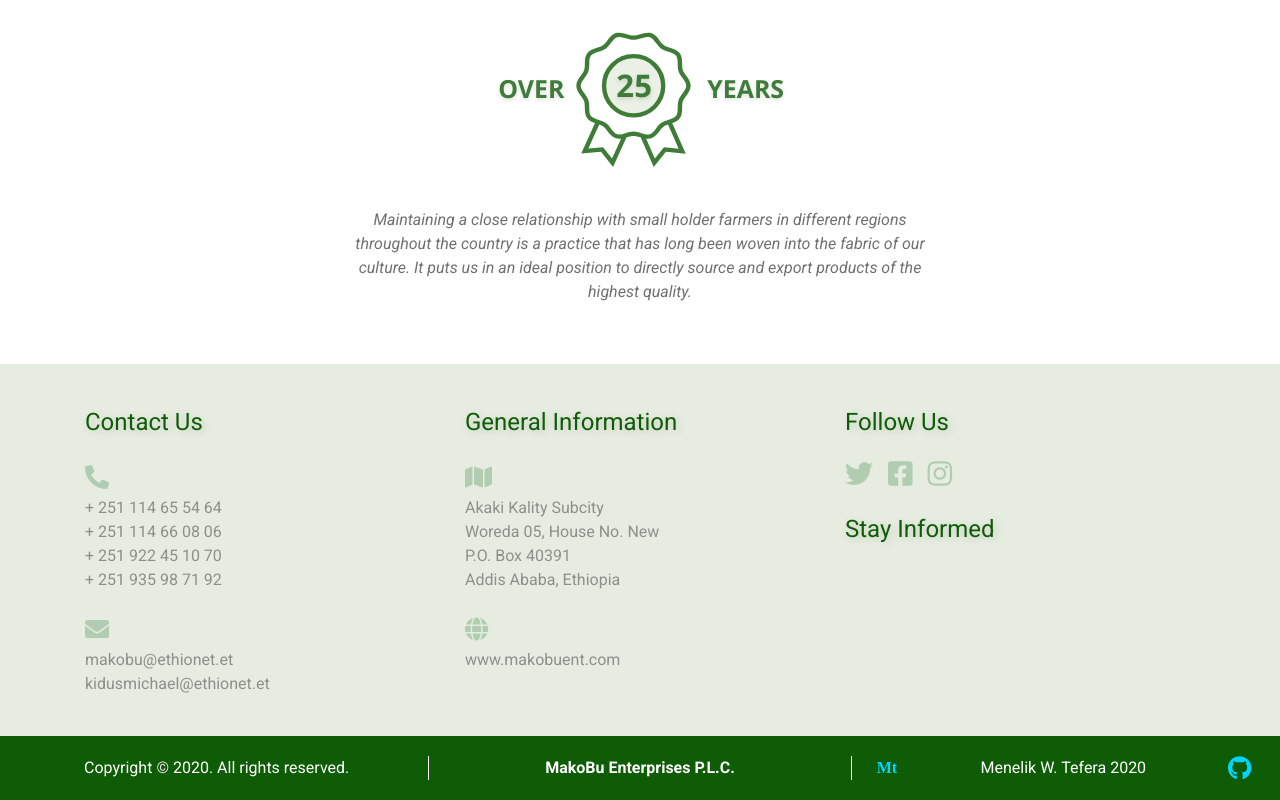
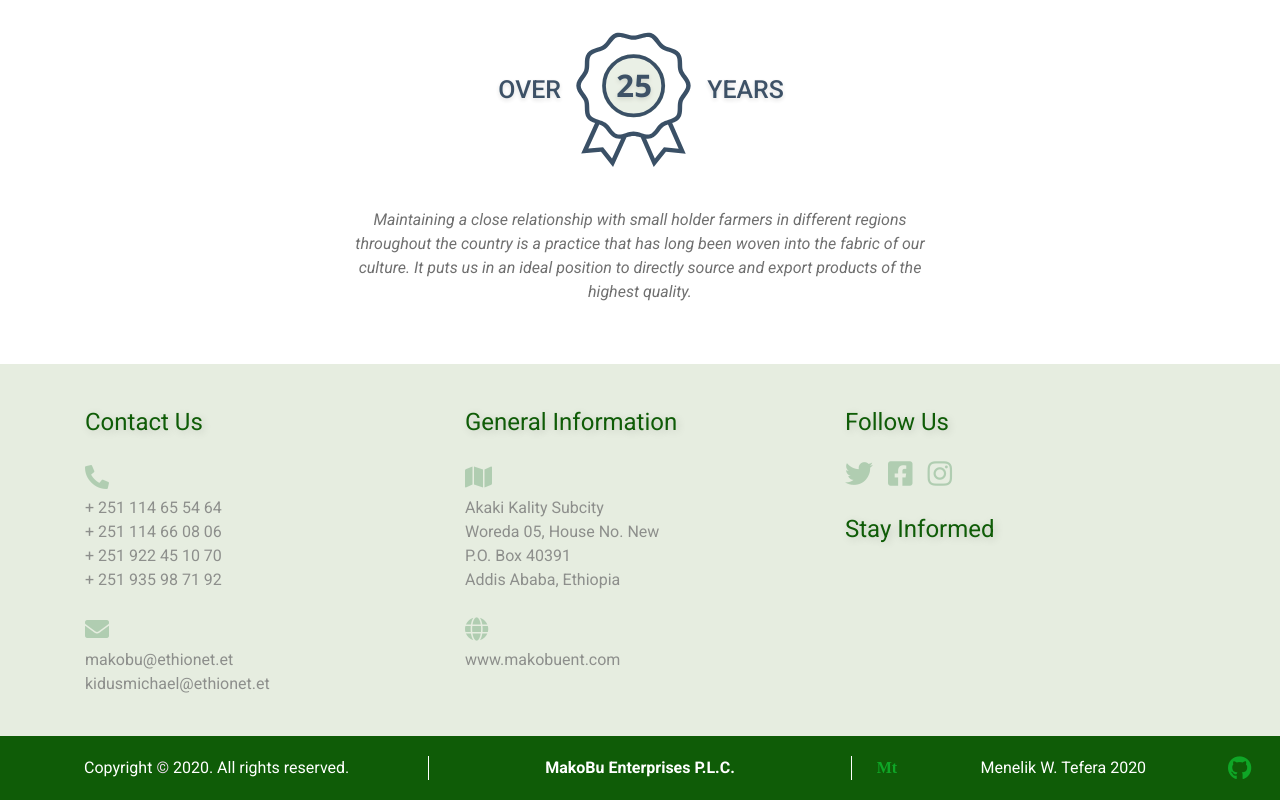
Before and after one commit to menelik7/makobu, a React (Create React App) app in the folder client/: page / in a window 1280 px wide. Shown: the part 2846-3646 px from the top of the page. Built offline with nearby package versions, Linux system fonts and the light colour scheme; a web font is replaced by a local one.

Commit message:
Edited experience styling

```diff
--- a/client/src/components/footer/Footer.css
+++ b/client/src/components/footer/Footer.css
@@ -55,7 +55,8 @@
 }
 
 .initials a {
-	color: #00d4ff;
+	/*color: #00d4ff;*/
+	color: #0fa626;
 }
 
 /*.my-name {
@@ -72,7 +73,7 @@
 	justify-content: center;
 	align-items: center;
 	font-size: 24px;
-	color: #00d4ff;
+	color: #0fa626;
 }
 
 .initials a:hover,
--- a/client/src/components/footer/Footer.js
+++ b/client/src/components/footer/Footer.js
@@ -9,7 +9,7 @@
 	render() {
 		return (
 			<div className="col-12 footer-main-div no-pad">
-				<div className="footer-top grey-back olive">
+				<div className="footer-top grey-back">
 					<div className="container">
 						<div className="row">
 							<ContactUs />
```
Also changed, not shown: client/src/components/svg/experience.svg.
